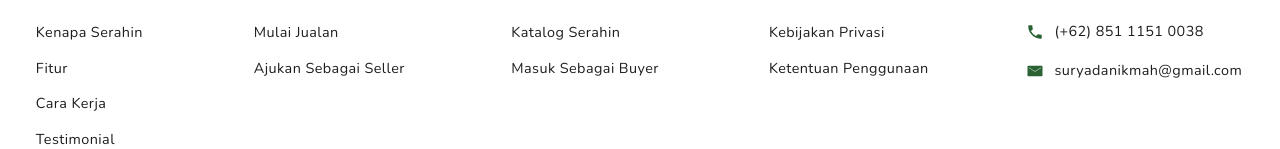
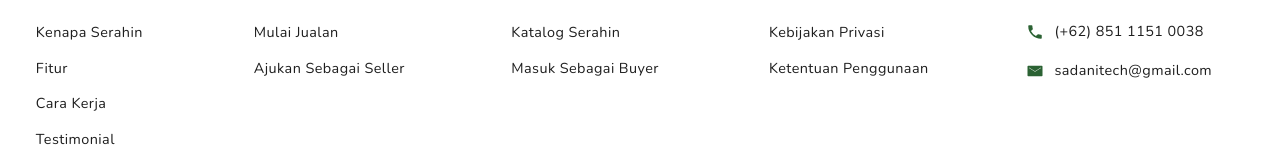
Before and after one commit to sadani-tech/serahin-web, a Next.js app: page /cart in a window 1280 px wide. Shown: the part 896-1045 px from the top of the page. Built offline with nearby package versions, Linux system fonts and the light colour scheme; no server answers.

Commit message:
fix(contacts): use Sadani business contact

```diff
--- a/src/components/revamp/LandingView.tsx
+++ b/src/components/revamp/LandingView.tsx
@@ -475,7 +475,7 @@ export function LandingView({
           <div><h2 className="footer__h">Kontak</h2>
             <address><ul>
               <li><a href="tel:+6285111510038" className="footer__contact"><Icon name="phone" />(+62) 851 1151 0038</a></li>
-              <li><a href="mailto:suryadanikmah@gmail.com" className="footer__contact"><Icon name="mail" />suryadanikmah@gmail.com</a></li>
+              <li><a href="mailto:sadanitech@gmail.com" className="footer__contact"><Icon name="mail" />sadanitech@gmail.com</a></li>
             </ul></address>
           </div>
         </div>
--- a/src/components/revamp/RevampFooter.tsx
+++ b/src/components/revamp/RevampFooter.tsx
@@ -50,7 +50,7 @@ export function RevampFooter() {
         <div><h2 className="footer__h">Kontak</h2>
           <address><ul>
             <li><a href="tel:+6285111510038" className="footer__contact"><Icon name="phone" />(+62) 851 1151 0038</a></li>
-            <li><a href="mailto:suryadanikmah@gmail.com" className="footer__contact"><Icon name="mail" />suryadanikmah@gmail.com</a></li>
+            <li><a href="mailto:sadanitech@gmail.com" className="footer__contact"><Icon name="mail" />sadanitech@gmail.com</a></li>
           </ul></address>
         </div>
       </div>
--- a/src/lib/public-site.ts
+++ b/src/lib/public-site.ts
@@ -4,7 +4,7 @@ export const publicSite = {
     process.env.NEXT_PUBLIC_LEGAL_NAME || "PT Sadani Teknologi Indonesia",
   url: process.env.NEXT_PUBLIC_SITE_URL || "https://serahin.suraise.com",
   email:
-    process.env.NEXT_PUBLIC_SUPPORT_EMAIL || "suryadanikmah@gmail.com",
+    process.env.NEXT_PUBLIC_SUPPORT_EMAIL || "sadanitech@gmail.com",
   phoneDisplay:
     process.env.NEXT_PUBLIC_SUPPORT_PHONE_DISPLAY || "0851 1151 0038",
   phoneHref:
```
Also changed, not shown: 1 other file (tests, documents, lock files or other folders).
